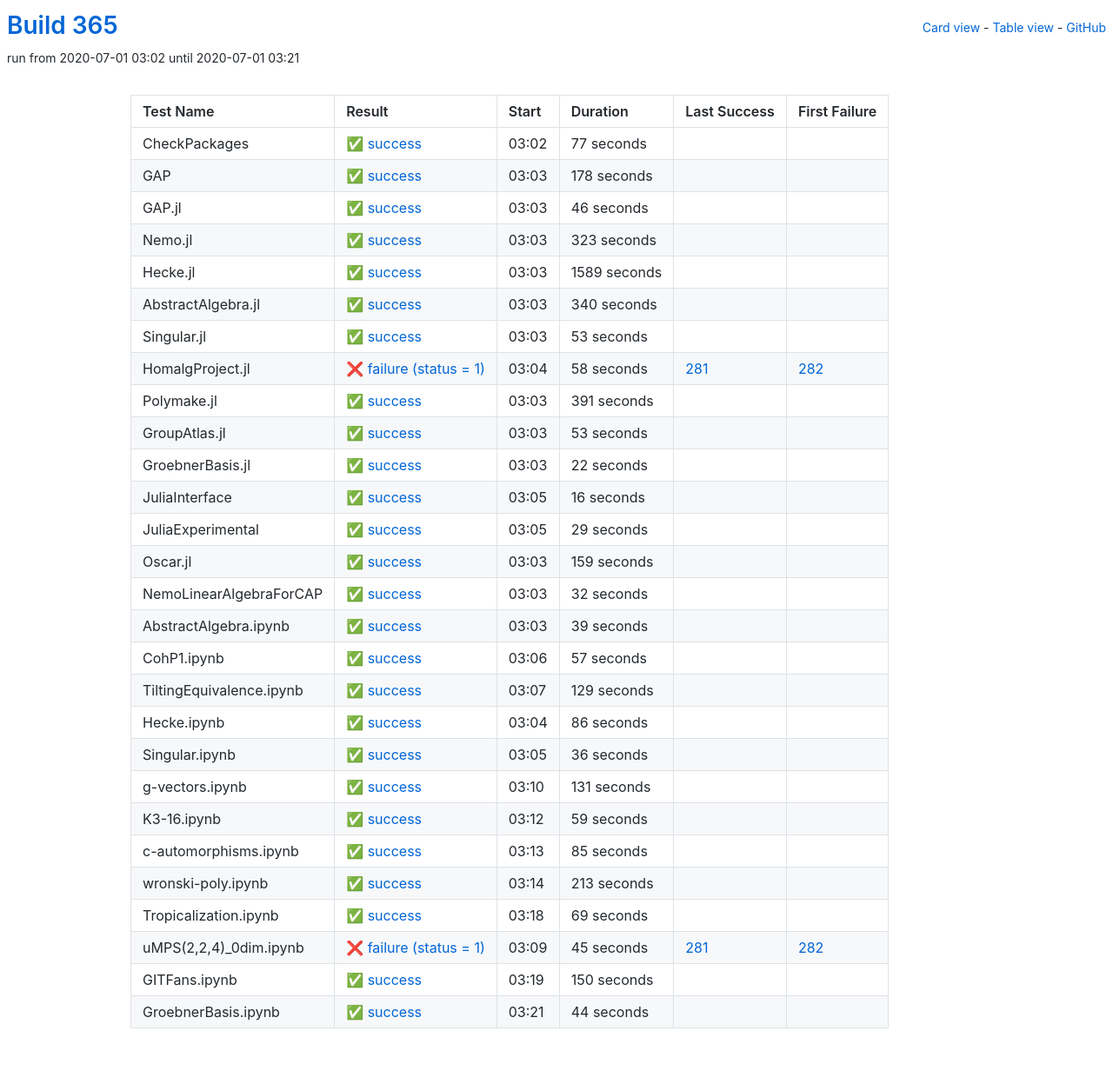
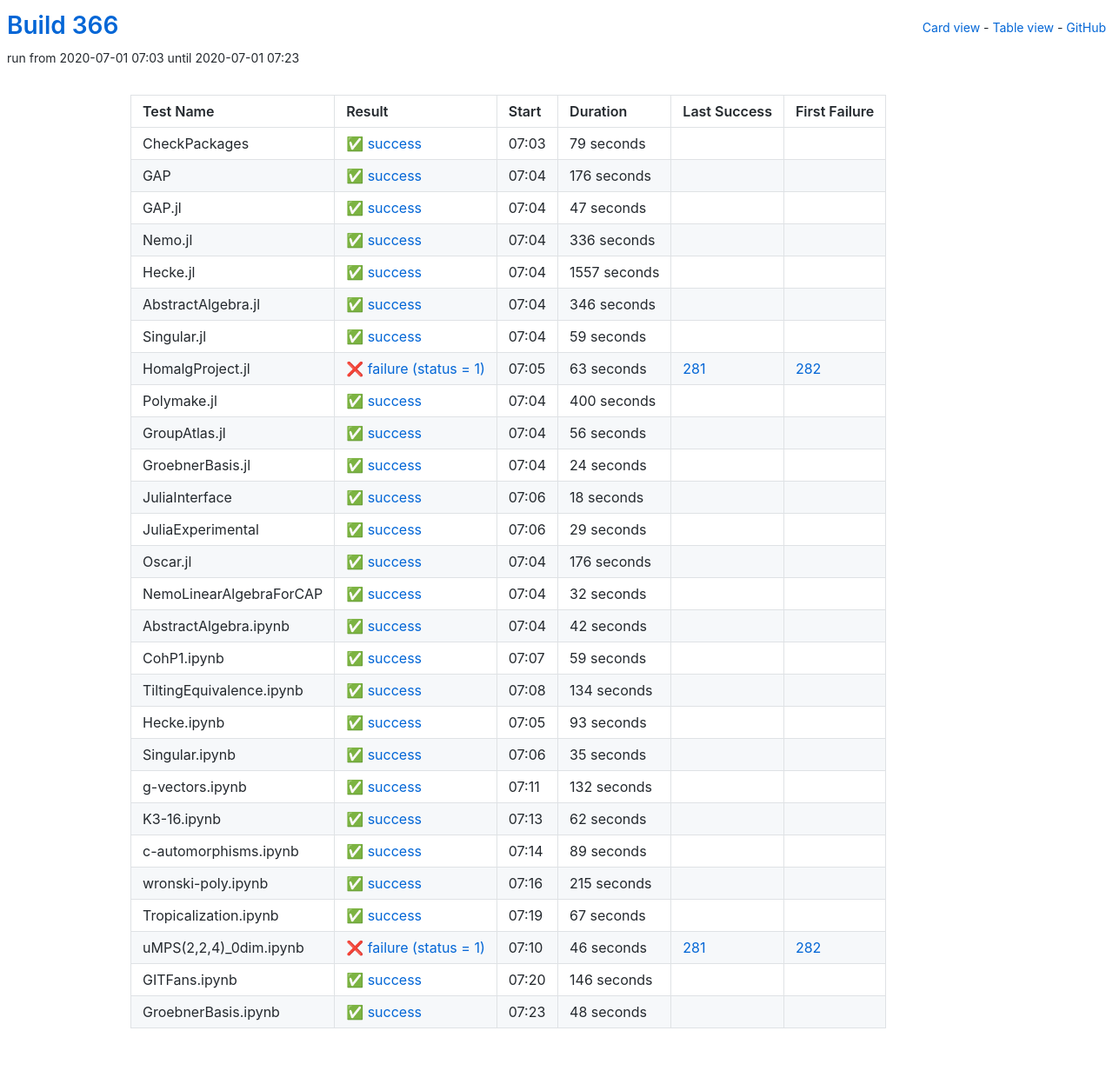
Before and after one commit to oscar-system/oscar-ci-status-stable, a Jekyll site: the page built from table.html, in a window 1280 px wide. Shown: the whole page at 87% size. Built offline with Jekyll 4.4.1, drawn with Linux system fonts in a browser that asks for light colours.

Commit message:
Build #366

```diff
--- a/_data/ci.yml
+++ b/_data/ci.yml
@@ -1,6 +1,6 @@
 ---
-build: 365
-build_url: https://oscarci.mathematik.uni-kl.de/job/oscar-stable/365/
+build: 366
+build_url: https://oscarci.mathematik.uni-kl.de/job/oscar-stable/366/
 job: oscar-stable
 organization: oscar-system
 repo: oscar-ci-status-stable
@@ -8,152 +8,152 @@ repourl: https://github.com/oscar-system/oscar-ci-status-stable
 tests:
 - name: CheckPackages
   id: checkpackages
-  log: https://oscarci.mathematik.uni-kl.de/job/oscar-stable/365/artifact/logs/build-365/CheckPackages.log
-  start: 2020-07-01 03:02
+  log: https://oscarci.mathematik.uni-kl.de/job/oscar-stable/366/artifact/logs/build-366/CheckPackages.log
+  start: 2020-07-01 07:03
   success: true
   exitcode: 0
   status: success
-  duration: 77
+  duration: 79
   last_success: false
   last_success_url:
   first_failure: false
   first_failure_url:
 - name: GAP
   id: gap
-  log: https://oscarci.mathematik.uni-kl.de/job/oscar-stable/365/artifact/logs/build-365/GAP.log
-  start: 2020-07-01 03:03
+  log: https://oscarci.mathematik.uni-kl.de/job/oscar-stable/366/artifact/logs/build-366/GAP.log
+  start: 2020-07-01 07:04
   success: true
   exitcode: 0
   status: success
-  duration: 178
+  duration: 176
   last_success: false
   last_success_url:
   first_failure: false
   first_failure_url:
 - name: GAP.jl
   id: gap-jl
-  log: https://oscarci.mathematik.uni-kl.de/job/oscar-stable/365/artifact/logs/build-365/GAP.jl.log
-  start: 2020-07-01 03:03
+  log: https://oscarci.mathematik.uni-kl.de/job/oscar-stable/366/artifact/logs/build-366/GAP.jl.log
+  start: 2020-07-01 07:04
   success: true
   exitcode: 0
   status: success
-  duration: 46
+  duration: 47
   last_success: false
   last_success_url:
   first_failure: false
   first_failure_url:
 - name: Nemo.jl
   id: nemo-jl
-  log: https://oscarci.mathematik.uni-kl.de/job/oscar-stable/365/artifact/logs/build-365/Nemo.jl.log
-  start: 2020-07-01 03:03
+  log: https://oscarci.mathematik.uni-kl.de/job/oscar-stable/366/artifact/logs/build-366/Nemo.jl.log
+  start: 2020-07-01 07:04
   success: true
   exitcode: 0
   status: success
-  duration: 323
+  duration: 336
   last_success: false
   last_success_url:
   first_failure: false
   first_failure_url:
 - name: Hecke.jl
   id: hecke-jl
-  log: https://oscarci.mathematik.uni-kl.de/job/oscar-stable/365/artifact/logs/build-365/Hecke.jl.log
-  start: 2020-07-01 03:03
+  log: https://oscarci.mathematik.uni-kl.de/job/oscar-stable/366/artifact/logs/build-366/Hecke.jl.log
+  start: 2020-07-01 07:04
   success: true
   exitcode: 0
   status: success
-  duration: 1589
+  duration: 1557
   last_success: false
   last_success_url:
   first_failure: false
   first_failure_url:
 - name: AbstractAlgebra.jl
   id: abstractalgebra-jl
-  log: https://oscarci.mathematik.uni-kl.de/job/oscar-stable/365/artifact/logs/build-365/AbstractAlgebra.jl.log
-  start: 2020-07-01 03:03
+  log: https://oscarci.mathematik.uni-kl.de/job/oscar-stable/366/artifact/logs/build-366/AbstractAlgebra.jl.log
+  start: 2020-07-01 07:04
   success: true
   exitcode: 0
   status: success
-  duration: 340
+  duration: 346
   last_success: false
   last_success_url:
   first_failure: false
   first_failure_url:
 - name: Singular.jl
   id: singular-jl
-  log: https://oscarci.mathematik.uni-kl.de/job/oscar-stable/365/artifact/logs/build-365/Singular.jl.log
-  start: 2020-07-01 03:03
+  log: https://oscarci.mathematik.uni-kl.de/job/oscar-stable/366/artifact/logs/build-366/Singular.jl.log
+  start: 2020-07-01 07:04
   success: true
   exitcode: 0
   status: success
-  duration: 53
+  duration: 59
   last_success: false
   last_success_url:
   first_failure: false
   first_failure_url:
 - name: HomalgProject.jl
   id: homalgproject-jl
-  log: https://oscarci.mathematik.uni-kl.de/job/oscar-stable/365/artifact/logs/build-365/HomalgProject.jl.log
-  start: 2020-07-01 03:04
+  log: https://oscarci.mathematik.uni-kl.de/job/oscar-stable/366/artifact/logs/build-366/HomalgProject.jl.log
+  start: 2020-07-01 07:05
   success: false
   exitcode: 1
   status: failure
-  duration: 58
+  duration: 63
   last_success: 281
   last_success_url: https://oscarci.mathematik.uni-kl.de/job/oscar-stable/281/
   first_failure: 282
   first_failure_url: https://oscarci.mathematik.uni-kl.de/job/oscar-stable/282/
 - name: Polymake.jl
   id: polymake-jl
-  log: https://oscarci.mathematik.uni-kl.de/job/oscar-stable/365/artifact/logs/build-365/Polymake.jl.log
-  start: 2020-07-01 03:03
+  log: https://oscarci.mathematik.uni-kl.de/job/oscar-stable/366/artifact/logs/build-366/Polymake.jl.log
+  start: 2020-07-01 07:04
   success: true
   exitcode: 0
   status: success
-  duration: 391
+  duration: 400
   last_success: false
   last_success_url:
   first_failure: false
   first_failure_url:
 - name: GroupAtlas.jl
   id: groupatlas-jl
-  log: https://oscarci.mathematik.uni-kl.de/job/oscar-stable/365/artifact/logs/build-365/GroupAtlas.jl.log
-  start: 2020-07-01 03:03
+  log: https://oscarci.mathematik.uni-kl.de/job/oscar-stable/366/artifact/logs/build-366/GroupAtlas.jl.log
+  start: 2020-07-01 07:04
   success: true
   exitcode: 0
   status: success
-  duration: 53
+  duration: 56
   last_success: false
   last_success_url:
   first_failure: false
   first_failure_url:
 - name: GroebnerBasis.jl
   id: groebnerbasis-jl
-  log: https://oscarci.mathematik.uni-kl.de/job/oscar-stable/365/artifact/logs/build-365/GroebnerBasis.jl.log
-  start: 2020-07-01 03:03
+  log: https://oscarci.mathematik.uni-kl.de/job/oscar-stable/366/artifact/logs/build-366/GroebnerBasis.jl.log
+  start: 2020-07-01 07:04
   success: true
   exitcode: 0
   status: success
-  duration: 22
+  duration: 24
   last_success: false
   last_success_url:
   first_failure: false
   first_failure_url:
 - name: JuliaInterface
   id: juliainterface
-  log: https://oscarci.mathematik.uni-kl.de/job/oscar-stable/365/artifact/logs/build-365/JuliaInterface.log
-  start: 2020-07-01 03:05
+  log: https://oscarci.mathematik.uni-kl.de/job/oscar-stable/366/artifact/logs/build-366/JuliaInterface.log
+  start: 2020-07-01 07:06
   success: true
   exitcode: 0
   status: success
-  duration: 16
+  duration: 18
   last_success: false
   last_success_url:
   first_failure: false
   first_failure_url:
 - name: JuliaExperimental
   id: juliaexperimental
-  log: https://oscarci.mathematik.uni-kl.de/job/oscar-stable/365/artifact/logs/build-365/JuliaExperimental.log
-  start: 2020-07-01 03:05
+  log: https://oscarci.mathematik.uni-kl.de/job/oscar-stable/366/artifact/logs/build-366/JuliaExperimental.log
+  start: 2020-07-01 07:06
   success: true
   exitcode: 0
   status: success
@@ -164,20 +164,20 @@ tests:
   first_failure_url:
 - name: Oscar.jl
   id: oscar-jl
-  log: https://oscarci.mathematik.uni-kl.de/job/oscar-stable/365/artifact/logs/build-365/Oscar.jl.log
-  start: 2020-07-01 03:03
+  log: https://oscarci.mathematik.uni-kl.de/job/oscar-stable/366/artifact/logs/build-366/Oscar.jl.log
+  start: 2020-07-01 07:04
   success: true
   exitcode: 0
   status: success
-  duration: 159
+  duration: 176
   last_success: false
   last_success_url:
   first_failure: false
   first_failure_url:
 - name: NemoLinearAlgebraForCAP
   id: nemolinearalgebraforcap
-  log: https://oscarci.mathematik.uni-kl.de/job/oscar-stable/365/artifact/logs/build-365/NemoLinearAlgebraForCAP.log
-  start: 2020-07-01 03:03
+  log: https://oscarci.mathematik.uni-kl.de/job/oscar-stable/366/artifact/logs/build-366/NemoLinearAlgebraForCAP.log
+  start: 2020-07-01 07:04
   success: true
   exitcode: 0
   status: success
@@ -188,80 +188,20 @@ tests:
   first_failure_url:
 - name: AbstractAlgebra.ipynb
   id: abstractalgebra-ipynb
-  log: https://oscarci.mathematik.uni-kl.de/job/oscar-stable/365/artifact/logs/build-365/AbstractAlgebra.ipynb.log
-  start: 2020-07-01 03:03
+  log: https://oscarci.mathematik.uni-kl.de/job/oscar-stable/366/artifact/logs/build-366/AbstractAlgebra.ipynb.log
+  start: 2020-07-01 07:04
   success: true
   exitcode: 0
   status: success
-  duration: 39
+  duration: 42
   last_success: false
   last_success_url:
   first_failure: false
   first_failure_url:
 - name: CohP1.ipynb
   id: cohp1-ipynb
-  log: https://oscarci.mathematik.uni-kl.de/job/oscar-stable/365/artifact/logs/build-365/CohP1.ipynb.log
-  start: 2020-07-01 03:06
-  success: true
-  exitcode: 0
-  status: success
-  duration: 57
-  last_success: false
-  last_success_url:
-  first_failure: false
-  first_failure_url:
-- name: TiltingEquivalence.ipynb
-  id: tiltingequivalence-ipynb
-  log: https://oscarci.mathematik.uni-kl.de/job/oscar-stable/365/artifact/logs/build-365/TiltingEquivalence.ipynb.log
-  start: 2020-07-01 03:07
-  success: true
-  exitcode: 0
-  status: success
-  duration: 129
-  last_success: false
-  last_success_url:
-  first_failure: false
-  first_failure_url:
-- name: Hecke.ipynb
-  id: hecke-ipynb
-  log: https://oscarci.mathematik.uni-kl.de/job/oscar-stable/365/artifact/logs/build-365/Hecke.ipynb.log
-  start: 2020-07-01 03:04
-  success: true
-  exitcode: 0
-  status: success
-  duration: 86
-  last_success: false
-  last_success_url:
-  first_failure: false
-  first_failure_url:
-- name: Singular.ipynb
-  id: singular-ipynb
-  log: https://oscarci.mathematik.uni-kl.de/job/oscar-stable/365/artifact/logs/build-365/Singular.ipynb.log
-  start: 2020-07-01 03:05
-  success: true
-  exitcode: 0
-  status: success
-  duration: 36
-  last_success: false
-  last_success_url:
-  first_failure: false
-  first_failure_url:
-- name: g-vectors.ipynb
-  id: g-vectors-ipynb
-  log: https://oscarci.mathematik.uni-kl.de/job/oscar-stable/365/artifact/logs/build-365/g-vectors.ipynb.log
-  start: 2020-07-01 03:10
-  success: true
-  exitcode: 0
-  status: success
-  duration: 131
-  last_success: false
-  last_success_url:
-  first_failure: false
-  first_failure_url:
-- name: K3-16.ipynb
-  id: k3-16-ipynb
-  log: https://oscarci.mathematik.uni-kl.de/job/oscar-stable/365/artifact/logs/build-365/K3-16.ipynb.log
-  start: 2020-07-01 03:12
+  log: https://oscarci.mathematik.uni-kl.de/job/oscar-stable/366/artifact/logs/build-366/CohP1.ipynb.log
+  start: 2020-07-01 07:07
   success: true
   exitcode: 0
   status: success
@@ -270,74 +210,134 @@ tests:
   last_success_url:
   first_failure: false
   first_failure_url:
-- name: c-automorphisms.ipynb
-  id: c-automorphisms-ipynb
-  log: https://oscarci.mathematik.uni-kl.de/job/oscar-stable/365/artifact/logs/build-365/c-automorphisms.ipynb.log
-  start: 2020-07-01 03:13
+- name: TiltingEquivalence.ipynb
+  id: tiltingequivalence-ipynb
+  log: https://oscarci.mathematik.uni-kl.de/job/oscar-stable/366/artifact/logs/build-366/TiltingEquivalence.ipynb.log
+  start: 2020-07-01 07:08
   success: true
   exitcode: 0
   status: success
-  duration: 85
+  duration: 134
+  last_success: false
+  last_success_url:
+  first_failure: false
+  first_failure_url:
+- name: Hecke.ipynb
+  id: hecke-ipynb
+  log: https://oscarci.mathematik.uni-kl.de/job/oscar-stable/366/artifact/logs/build-366/Hecke.ipynb.log
+  start: 2020-07-01 07:05
+  success: true
+  exitcode: 0
+  status: success
+  duration: 93
+  last_success: false
+  last_success_url:
+  first_failure: false
+  first_failure_url:
+- name: Singular.ipynb
+  id: singular-ipynb
+  log: https://oscarci.mathematik.uni-kl.de/job/oscar-stable/366/artifact/logs/build-366/Singular.ipynb.log
+  start: 2020-07-01 07:06
+  success: true
+  exitcode: 0
+  status: success
+  duration: 35
+  last_success: false
+  last_success_url:
+  first_failure: false
+  first_failure_url:
+- name: g-vectors.ipynb
+  id: g-vectors-ipynb
+  log: https://oscarci.mathematik.uni-kl.de/job/oscar-stable/366/artifact/logs/build-366/g-vectors.ipynb.log
+  start: 2020-07-01 07:11
+  success: true
+  exitcode: 0
+  status: success
+  duration: 132
+  last_success: false
+  last_success_url:
+  first_failure: false
+  first_failure_url:
+- name: K3-16.ipynb
+  id: k3-16-ipynb
+  log: https://oscarci.mathematik.uni-kl.de/job/oscar-stable/366/artifact/logs/build-366/K3-16.ipynb.log
+  start: 2020-07-01 07:13
+  success: true
+  exitcode: 0
+  status: success
+  duration: 62
+  last_success: false
+  last_success_url:
+  first_failure: false
+  first_failure_url:
+- name: c-automorphisms.ipynb
+  id: c-automorphisms-ipynb
+  log: https://oscarci.mathematik.uni-kl.de/job/oscar-stable/366/artifact/logs/build-366/c-automorphisms.ipynb.log
+  start: 2020-07-01 07:14
+  success: true
+  exitcode: 0
+  status: success
+  duration: 89
   last_success: false
   last_success_url:
   first_failure: false
   first_failure_url:
 - name: wronski-poly.ipynb
   id: wronski-poly-ipynb
-  log: https://oscarci.mathematik.uni-kl.de/job/oscar-stable/365/artifact/logs/build-365/wronski-poly.ipynb.log
-  start: 2020-07-01 03:14
+  log: https://oscarci.mathematik.uni-kl.de/job/oscar-stable/366/artifact/logs/build-366/wronski-poly.ipynb.log
+  start: 2020-07-01 07:16
   success: true
   exitcode: 0
   status: success
-  duration: 213
+  duration: 215
   last_success: false
   last_success_url:
   first_failure: false
   first_failure_url:
 - name: Tropicalization.ipynb
   id: tropicalization-ipynb
-  log: https://oscarci.mathematik.uni-kl.de/job/oscar-stable/365/artifact/logs/build-365/Tropicalization.ipynb.log
-  start: 2020-07-01 03:18
+  log: https://oscarci.mathematik.uni-kl.de/job/oscar-stable/366/artifact/logs/build-366/Tropicalization.ipynb.log
+  start: 2020-07-01 07:19
   success: true
   exitcode: 0
   status: success
-  duration: 69
+  duration: 67
   last_success: false
   last_success_url:
   first_failure: false
   first_failure_url:
 - name: uMPS(2,2,4)_0dim.ipynb
   id: umps-2-2-4-0dim-ipynb
-  log: https://oscarci.mathematik.uni-kl.de/job/oscar-stable/365/artifact/logs/build-365/uMPS-2-2-4-_0dim.ipynb.log
-  start: 2020-07-01 03:09
+  log: https://oscarci.mathematik.uni-kl.de/job/oscar-stable/366/artifact/logs/build-366/uMPS-2-2-4-_0dim.ipynb.log
+  start: 2020-07-01 07:10
   success: false
   exitcode: 1
   status: failure
-  duration: 45
+  duration: 46
   last_success: 281
   last_success_url: https://oscarci.mathematik.uni-kl.de/job/oscar-stable/281/
   first_failure: 282
   first_failure_url: https://oscarci.mathematik.uni-kl.de/job/oscar-stable/282/
 - name: GITFans.ipynb
   id: gitfans-ipynb
-  log: https://oscarci.mathematik.uni-kl.de/job/oscar-stable/365/artifact/logs/build-365/GITFans.ipynb.log
-  start: 2020-07-01 03:19
+  log: https://oscarci.mathematik.uni-kl.de/job/oscar-stable/366/artifact/logs/build-366/GITFans.ipynb.log
+  start: 2020-07-01 07:20
   success: true
   exitcode: 0
   status: success
-  duration: 150
+  duration: 146
   last_success: false
   last_success_url:
   first_failure: false
   first_failure_url:
 - name: GroebnerBasis.ipynb
   id: groebnerbasis-ipynb
-  log: https://oscarci.mathematik.uni-kl.de/job/oscar-stable/365/artifact/logs/build-365/GroebnerBasis.ipynb.log
-  start: 2020-07-01 03:21
+  log: https://oscarci.mathematik.uni-kl.de/job/oscar-stable/366/artifact/logs/build-366/GroebnerBasis.ipynb.log
+  start: 2020-07-01 07:23
   success: true
   exitcode: 0
   status: success
-  duration: 44
+  duration: 48
   last_success: false
   last_success_url:
   first_failure: false
```
Also changed, not shown: README.md.
